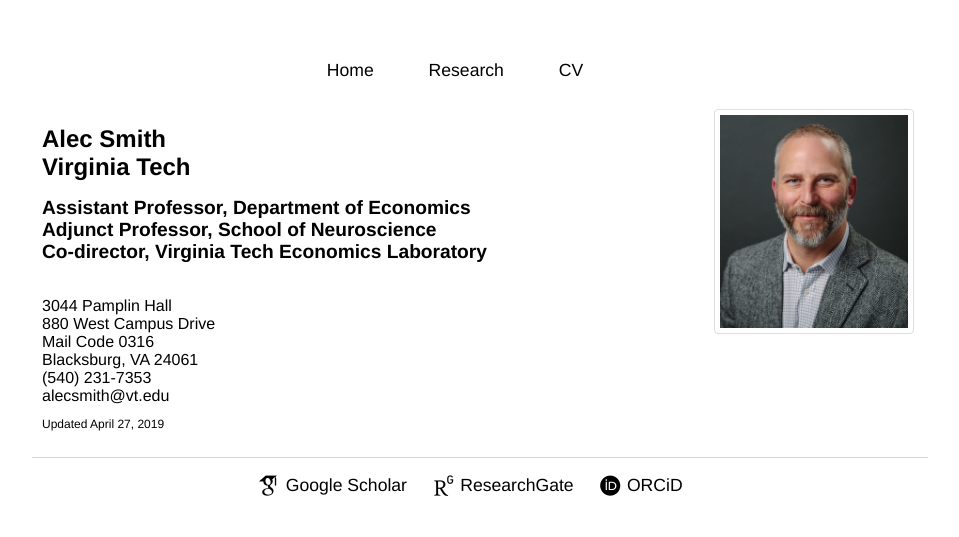
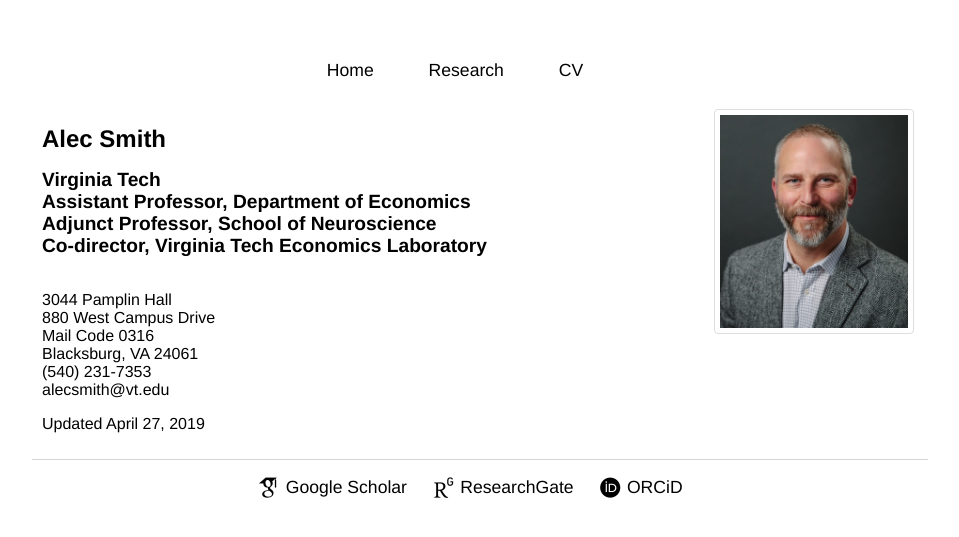
Before and after one commit to alecsmith/alecsmith.github.io, a Jekyll site: the page built from index.html, in a window 1280 px wide. Shown: the top 537 px of the page, without its empty margins (160-1119 px from the left). Built offline with Jekyll 4.4.1, drawn with Linux system fonts in a browser that asks for light colours; some web fonts are replaced.

```diff
--- a/css/main.css
+++ b/css/main.css
@@ -39,14 +39,15 @@ h1 {
     font-size: 1.5em;
 }
 h2 {
-    font-family:'Helvetica','Sans-Serif';
-    font-size: 1.2em;
+  font-size: 1.2em;
+  font-family:'Helvetica', 'Arial', 'Sans-Serif';
+  font-style: normal;
 }
 p {
     font-family:'Helvetica','Sans-Serif';
     font-size: 1em;
     #line-height: 1.25em;
-    color: #999;
+    #color: #999;
 }
 footer {
     border-top: 1px solid #d5d5d5;
@@ -58,6 +59,7 @@ ul.posts {
 }
 ul.posts li {
     list-style: none;
+    #font-size: 3em;
 }
 address {
     font-size: 1em;
--- a/index.html
+++ b/index.html
@@ -4,12 +4,13 @@ title: Alec Smith
 ---
 <!-- <div class="blurb"> -->
 	<h1>Alec Smith
-	<br/>Virginia Tech
 	</h1>
-	<h2>Assistant Professor, Department of Economics
-		<br/>Adjunct Professor, School of Neuroscience
-		<br/>Co-director, Virginia Tech Economics Laboratory
-		</h2>
+	<h2>
+		Virginia Tech
+	<br/>Assistant Professor, Department of Economics
+	<br/>Adjunct Professor, School of Neuroscience
+	<br/>Co-director, Virginia Tech Economics Laboratory
+	</h2>
 	<address>
 	<br/>3044 Pamplin Hall
 	<br/>880 West Campus Drive
@@ -20,6 +21,6 @@ title: Alec Smith
 	</address>
 <!--	<p></p>
  </div><!-- /.blurb -->
-<p style="color:black;font-size:12px;" align="left">
+<p style="color:black;font-size:1em;" align="left">
 	Updated April 27, 2019
 <p This is demo text</p>
--- a/research/index.html
+++ b/research/index.html
@@ -2,8 +2,11 @@
 layout: default
 title: Alec Smith's Research
 ---
+<!--
+
+
 <div class="blurb">
-	<h2>Working  papers (links coming soon)</h2>
+	<h2>Working  papers</h2>
 <p>
 	<ol class="bibliography">
 	<li>"Threats," with Martin Dufwenberg and Flora Li</li>
```
Also changed, not shown: _bibliography/publications.bib (+6 -4 lines), 4 other files.
